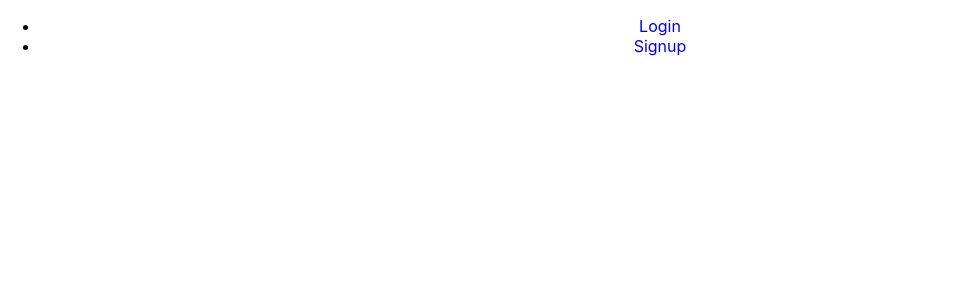
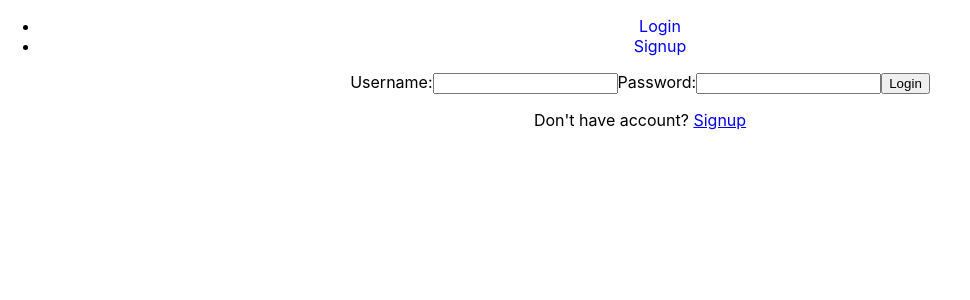
Before and after one commit to t3rodrig/project-management-client, a React (Create React App) app: page / in a window 1280 px wide. Shown: the top 300 px of the page, without its empty margins (0-970 px from the left). Built offline with nearby package versions, Linux system fonts and the light colour scheme; no server answers.

Commit message:
Update App.js

```diff
--- a/src/App.js
+++ b/src/App.js
@@ -5,6 +5,7 @@ import { Switch, Route } from 'react-router-dom';
 import Navbar from './components/navbar/Navbar';
 import ProjectList from './components/projects/ProjectList';
 import ProjectDetails from './components/projects/ProjectDetails';
+import Login from './components/auth/Login';
 import Signup from './components/auth/Signup';
 import AuthService from './components/auth/auth-service';
 
@@ -48,6 +49,7 @@ class App extends Component {
         <div className="App">
          <Navbar userInSession={this.state.loggedInUser} />
           <Switch>
+            <Route exact path="/" render={() => <Login getUser={this.getTheUser} />} />
             <Route exact path="/signup" render={() => <Signup getUser={this.getTheUser}/>} />
             <Route exact path="/projects" component={ProjectList} />
             <Route exact path="/projects/:id" component={ProjectDetails} />
```
